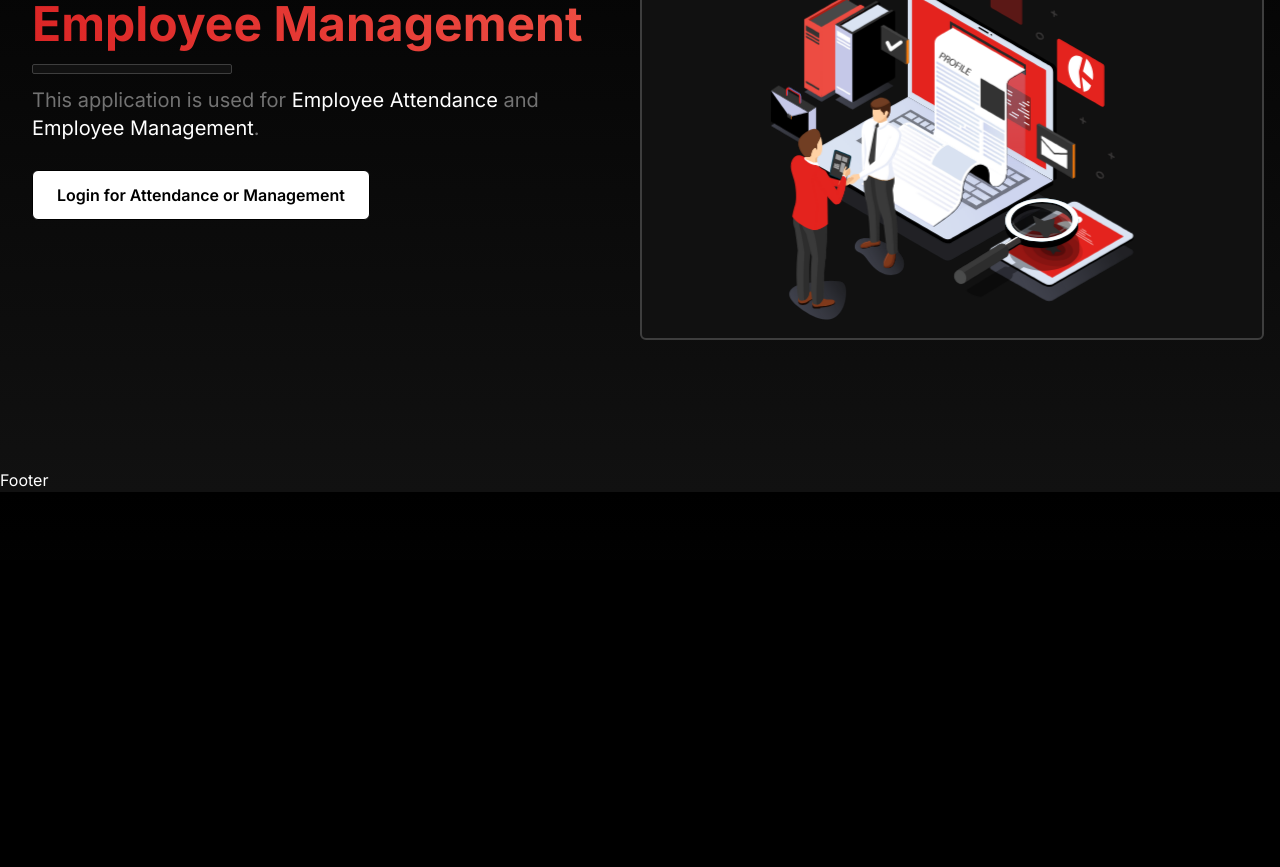
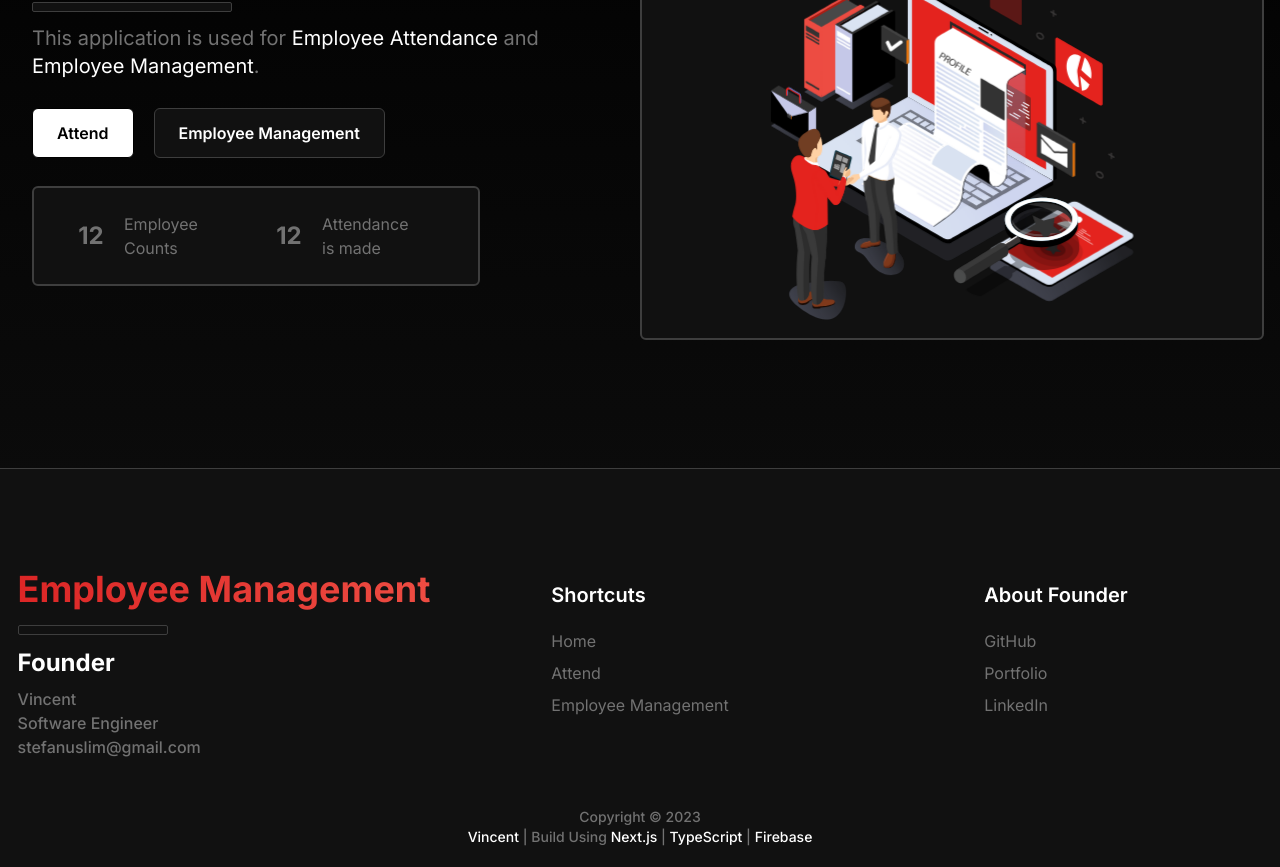
Before and after one commit to vincentt14/Employee-Management, a Next.js app: page / in a window 1280 px wide. Shown: the part 240-1107 px from the top of the page. Before the commit the page ends 800 px from the top, so only its background shows below. Built offline with nearby package versions, Linux system fonts and the light colour scheme.

Commit message:
adding footer

```diff
--- a/src/components/Footer.tsx
+++ b/src/components/Footer.tsx
@@ -1,9 +1,80 @@
+"use client";
+
+import Link from "next/link";
+import { useState } from "react";
+
 const Footer = () => {
+  const [login, setLogin] = useState(true);
+
   return (
-    <div>
-      Footer
-    </div>
-  )
-}
+    <footer className="border-t border-borderColor bg-bgColor pt-24 pb-5">
+      <div className="container">
+        <div className="flex flex-wrap">
+          <div className="mb-12 w-full flex-col place-items-center font-medium md:flex md:w-1/3">
+            <ul>
+              <h2 className="py-1 text-4xl font-bold bg-gradient-to-r from-red-600 to-secondary inline-block text-transparent bg-clip-text">Employee Management</h2>
+              <hr className="w-[150px] my-3 p-1 bg-bgColor border border-borderColor rounded-sm" />
+              <h3 className="mb-2 text-2xl font-bold text-white">Founder</h3>
+              <p className="text-primary">Vincent</p>
+              <p className="text-primary">Software Engineer</p>
+              <p className="text-primary">stefanuslim@gmail.com</p>
+            </ul>
+          </div>
+          <div className="mb-12 w-full flex-col place-items-center md:flex md:w-1/3">
+            <ul className="text-slate-400">
+              <h3 className="mb-5 mt-4 text-xl font-semibold text-white">Shortcuts</h3>
+              <li>
+                <a href="/" className="mb-2 inline-block text-base text-primary hover:text-secondary">
+                  Home
+                </a>
+              </li>
+              {login && (
+                <>
+                  <li>
+                    <Link href="/attend" className="mb-2 inline-block text-base text-primary hover:text-secondary">
+                      Attend
+                    </Link>
+                  </li>
+                  <li>
+                    <Link href="/employeeManagement" className="mb-2 inline-block text-base text-primary hover:text-secondary">
+                      Employee Management
+                    </Link>
+                  </li>
+                </>
+              )}
+            </ul>
+          </div>
+          <div className="mb-12 w-full flex-col place-items-center md:flex md:w-1/3">
+            <ul className="text-slate-400">
+              <h3 className="mb-5 mt-4 text-xl font-semibold text-white">About Founder</h3>
+              <li>
+                <a href="https://github.com/vincentt14" target="blank" className="mb-2 inline-block text-base text-primary hover:text-secondary">
+                  GitHub
+                </a>
+              </li>
+              <li>
+                <a href="https://vincentt14.github.io/" target="blank" className="mb-2 inline-block text-base text-primary hover:text-secondary">
+                  Portfolio
+                </a>
+              </li>
+              <li>
+                <a href="https://www.linkedin.com/in/vincentt14/" target="blank" className="mb-2 inline-block text-base text-primary hover:text-secondary">
+                  LinkedIn
+                </a>
+              </li>
+            </ul>
+          </div>
+        </div>
+
+        <div className="w-full">
+          <p className="text-center text-sm font-medium text-primary">Copyright © 2023</p>
+          <p className="font-medium text-sm text-primary text-center">
+            <span className="text-white ">Vincent</span> | Build Using <span className="text-white">Next.js</span> | <span className="text-white">TypeScript</span> | <span className="text-white">Firebase</span>
+          </p>
+        </div>
+      </div>
+    </footer>
+  );
+};
 
 export default Footer;
--- a/src/components/Navbar.tsx
+++ b/src/components/Navbar.tsx
@@ -5,7 +5,7 @@ import Link from "next/link";
 import CustomButton from "./CustomButton";
 
 const Navbar = () => {
-  const [login, setLogin] = useState(false);
+  const [login, setLogin] = useState(true);
   const [toggle, setToggle] = useState(false);
   const refHead = useRef<HTMLDivElement>(null);
 
@@ -31,7 +31,7 @@ const Navbar = () => {
         <div className="container">
           <div className="flex items-center justify-between relative">
             <div className="px-4">
-              <Link href="/" className="cursor-pointer text-primary font-bold text-lg block py-6 hover:text-secondary">
+              <Link href="/" className="cursor-pointer text-primary font-bold text-lg block py-6 hover:text-white">
                 Employee Management.
               </Link>
             </div>
--- a/src/pages/HomePage.tsx
+++ b/src/pages/HomePage.tsx
@@ -6,7 +6,7 @@ import { CustomButton } from "@/components";
 import { useState } from "react";
 
 const HomePage = () => {
-  const [login, setLogin] = useState(false);
+  const [login, setLogin] = useState(true);
 
   return (
     <section className="pt-28 pb-24 lg:pt-36 lg:pb-32">
@@ -30,6 +30,24 @@ const HomePage = () => {
                 </>
               )}
             </div>
+            <div>
+              <div className="mb-6 grid max-w-lg grid-cols-2 gap-0 border-2 border-borderColor bg-bgColor p-6 text-primary md:max-w-md rounded-md">
+                <div className="grid grid-cols-3">
+                  <div className="col-1 col-span-1 flex items-center justify-center text-2xl font-bold text-primary">12</div>
+                  <div className="col-2 col-span-2">
+                    <p className="text-xs lg:text-base">Employee</p>
+                    <p className="text-xs lg:text-base">Counts</p>
+                  </div>
+                </div>
+                <div className="grid grid-cols-3">
+                  <div className="col-1 col-span-1 flex items-center justify-center text-2xl font-bold text-primary">12</div>
+                  <div className="col-2 col-span-2">
+                    <p className="text-xs lg:text-base">Attendance</p>
+                    <p className="text-xs lg:text-base">is made</p>
+                  </div>
+                </div>
+              </div>
+            </div>
           </div>
           <div className="hidden w-full px-4 selft-center md:block lg:w-1/2 border-2 border-borderColor rounded-md p-4 bg-bgColor">
             <Lottie animationData={office} style={{ width: "400px", height: "400px" }} className="mx-auto blur-none" />
```
